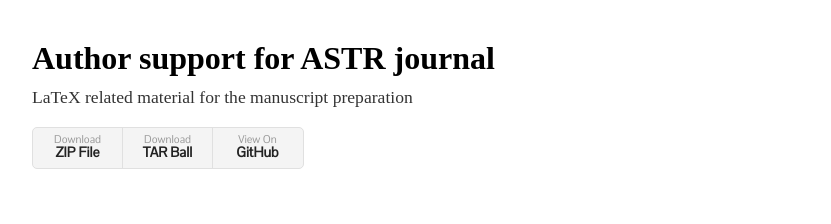
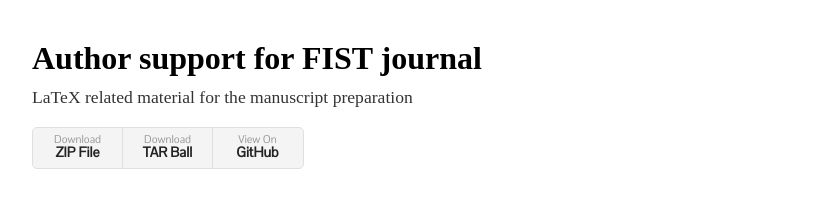
Before and after one commit to vtex-soft/texsupport.springer-fist, a Jekyll site: the page built from README.md, in a window 1280 px wide. Shown: the top 224 px of the page, without its empty margins (224-1055 px from the left). Built offline with Jekyll 4.4.1, drawn with Linux system fonts in a browser that asks for light colours; some web fonts are replaced; our own code applies the rules of GitHub Pages for plain Markdown files.

Commit message:
changed gh_pages title

```diff
--- a/_config.yml
+++ b/_config.yml
@@ -1,4 +1,4 @@
-title: Author support for ASTR journal
+title: Author support for FIST journal
 description: LaTeX related material for the manuscript preparation
 show_downloads: true
 theme: jekyll-theme-slate
```
